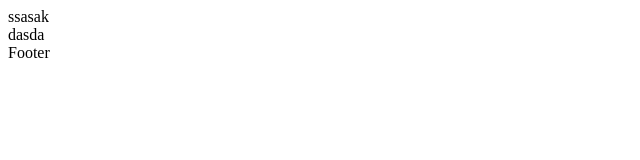
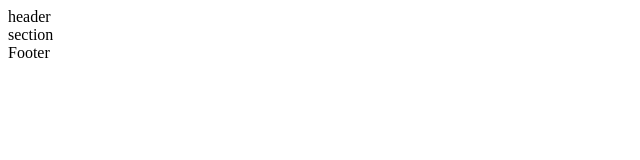
Before and after one commit to Utkirbek221/tajriba, a plain HTML site: page index.html in a window 1280 px wide. Shown: the full height of the page, 0-640 px from the left. Drawn offline with Linux system fonts and the light colour scheme.

Commit message:
Nomi o'zgardi

```diff
--- a/index.html
+++ b/index.html
@@ -7,8 +7,8 @@
     <title>Document</title>
 </head>
 <body>
-    <header>ssasak</header>
-    <section>dasda</section>
+    <header>header</header>
+    <section>section</section>
     <footer>Footer</footer>
 </body>
 </html>
```
